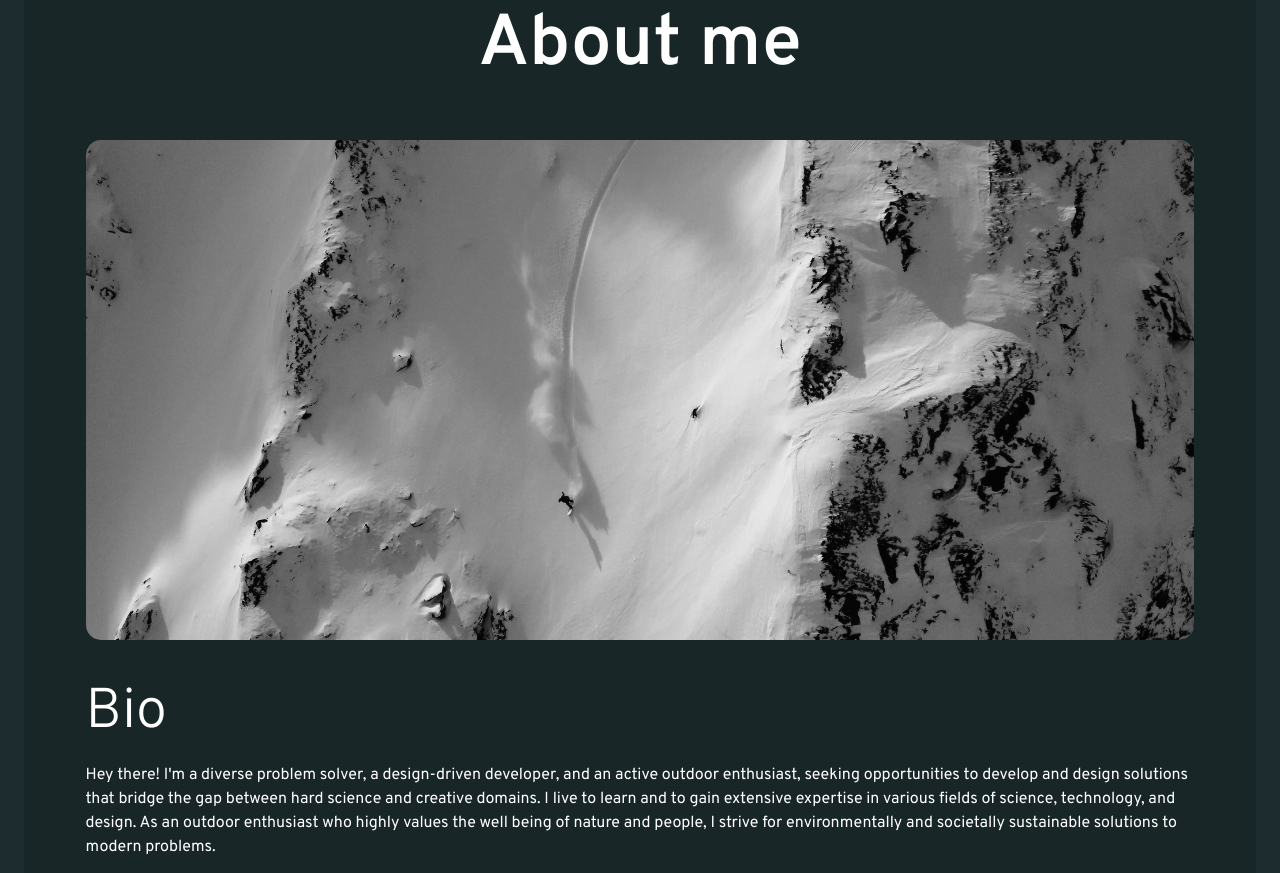
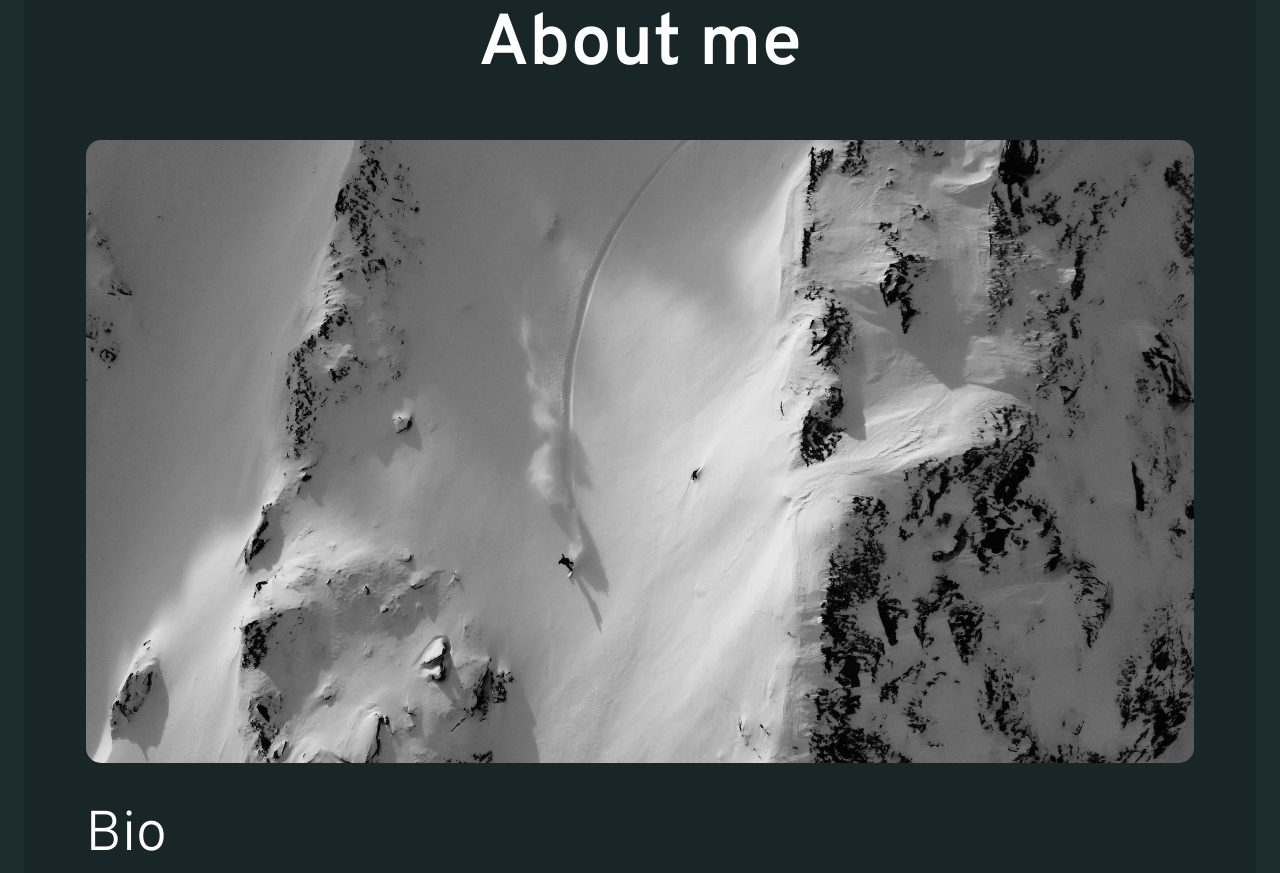
Before and after one commit to AarnoVeitola/myportfolio, a plain HTML site: page index.html in a window 1280 px wide. Shown: the part 870-1743 px from the top of the page. Drawn offline with nearby package versions, Linux system fonts and the light colour scheme.

Commit message:
small changes to image positioning

```diff
--- a/index.html
+++ b/index.html
@@ -61,9 +61,7 @@
           <h2>About me</h2>
         </div>
         <div class="image">
-          <div class="bio-image">
-            <img src="./bio.JPG" />
-          </div>
+          <img src="./bio.JPG" style="object-position: 50% 70%;" />
         </div>
         <div class="text-box">
           <p class="subsection-title">Bio</p>
--- a/styles.css
+++ b/styles.css
@@ -44,10 +44,6 @@ img {
   padding-right: 5%;
   padding-top: 30px;
   padding-bottom: 30px;
-}
-
-.bio-image {
-  object-position: 40% 70%;
 }
 
 .navbar-toggler {
```
